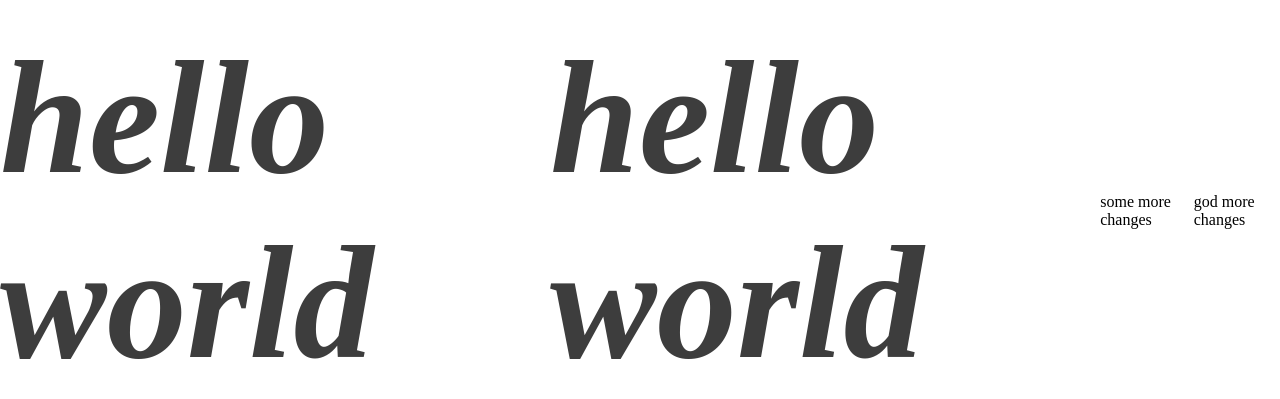
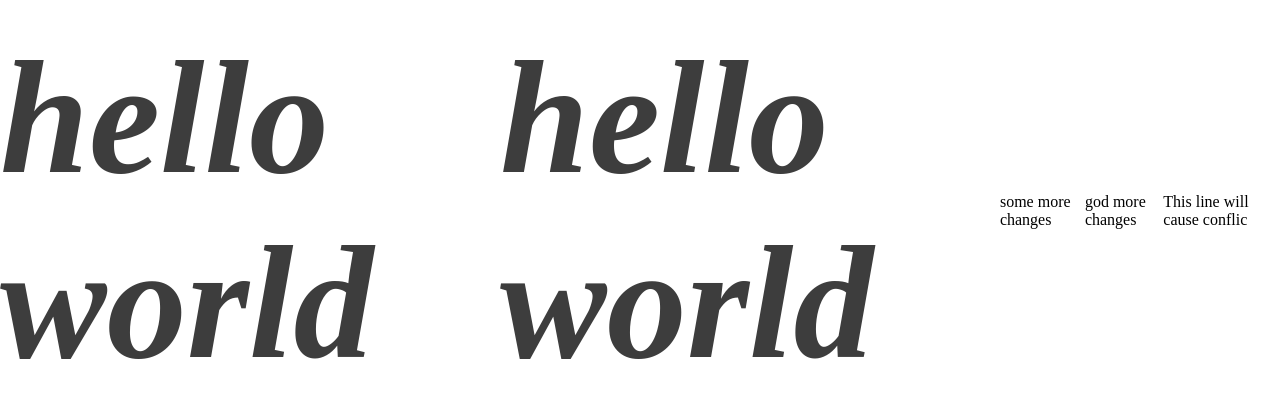
Before and after one commit to rajnishad24082003/github-assignment, a plain HTML site: page index.html in a window 1280 px wide. Shown: the part 189-588 px from the top of the page. Drawn offline with Linux system fonts and the light colour scheme.

Commit message:
This line will cause conflic

```diff
--- a/index.html
+++ b/index.html
@@ -12,6 +12,7 @@
       <h1>hello world</h1>
       <p>some more changes</p>
       <p>god more changes</p>
+      This line will cause conflic
     </div>
     <script src="./script.js"></script>
   </body>
```
